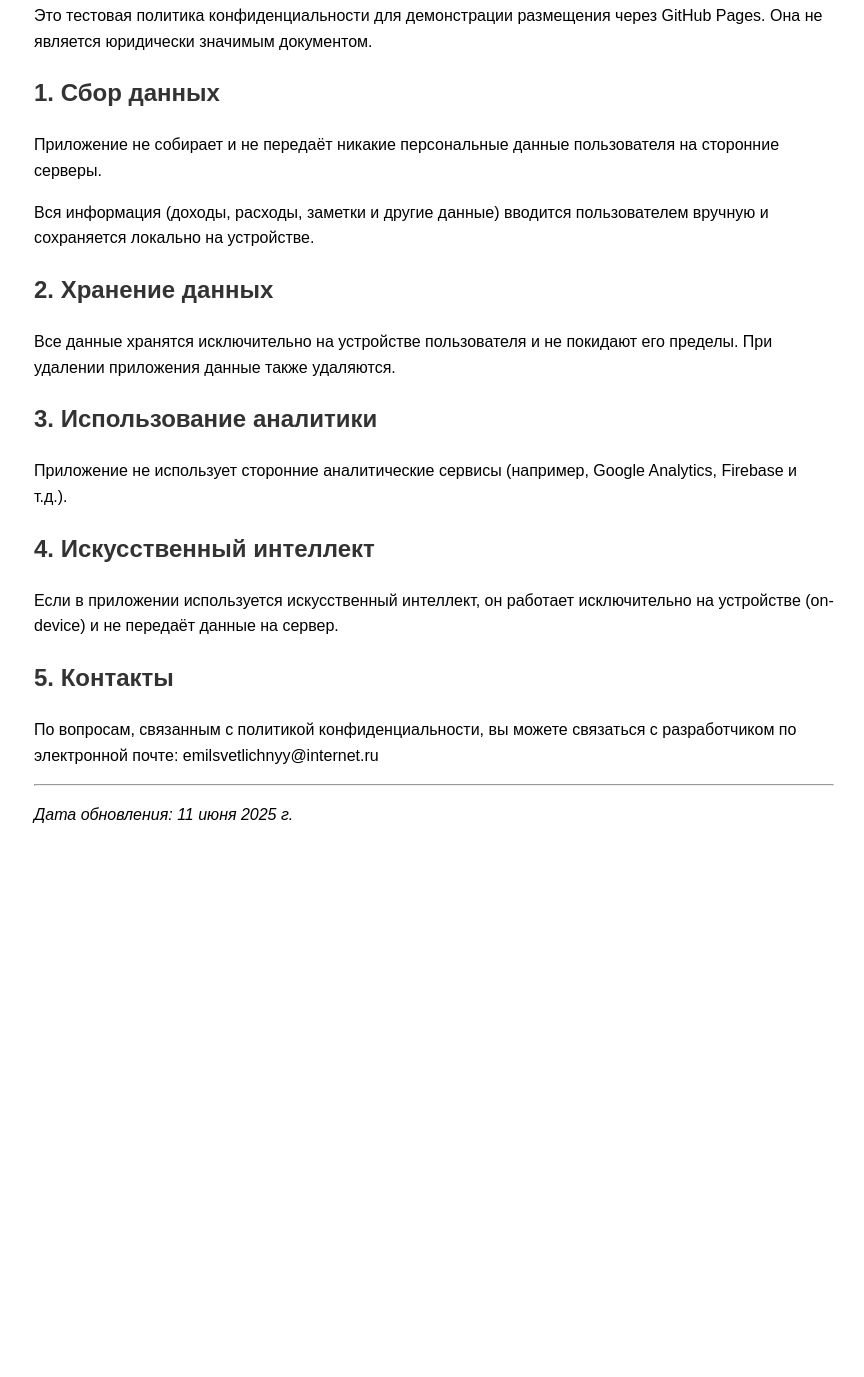
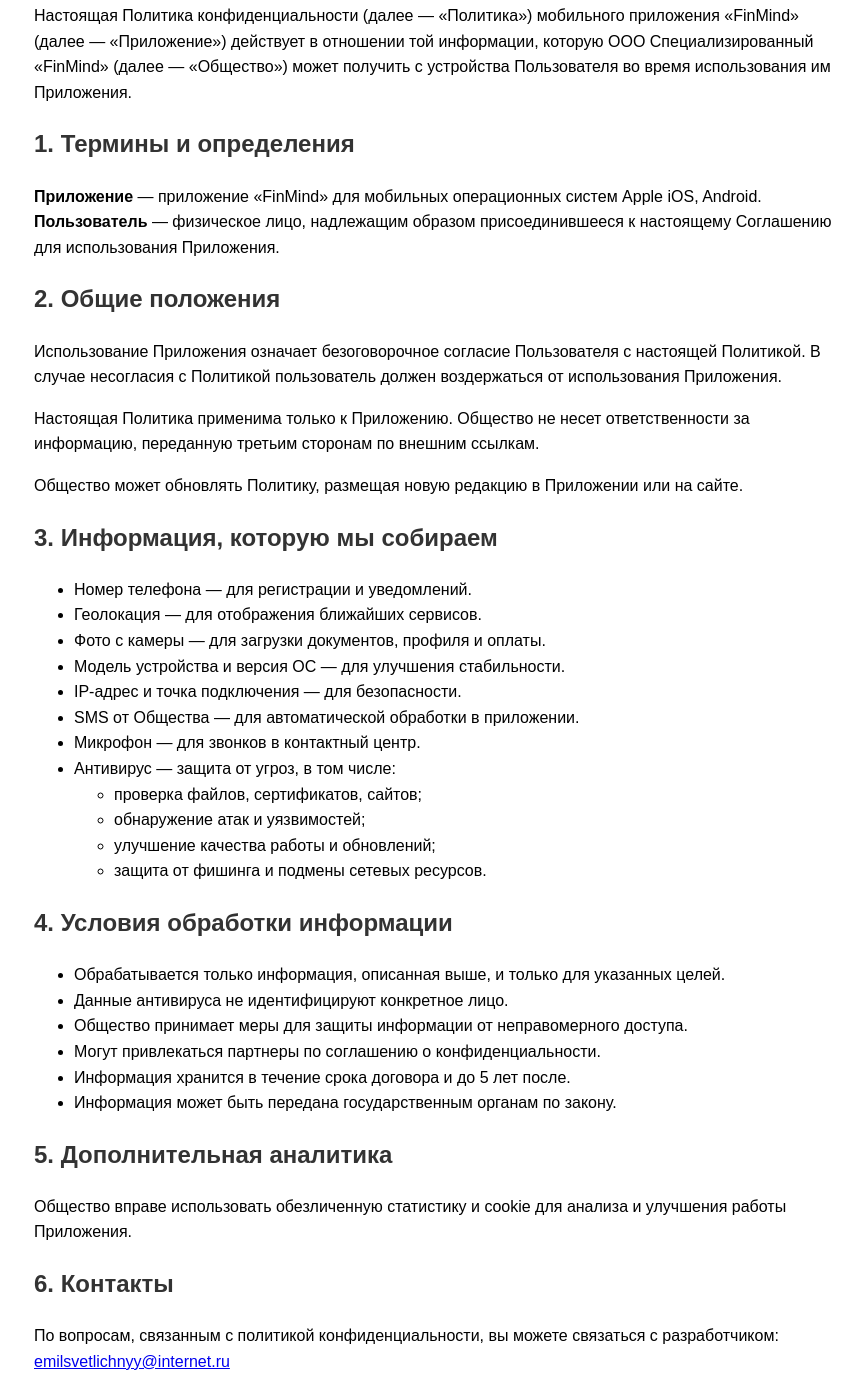
Before and after one commit to finMind-app/privacy-policy, a plain HTML site: page index.html in a window 1280 px wide. Shown: the part 123-1500 px from the top of the page, without its empty margins (206-1070 px from the left). Before the commit the page ends 999 px from the top, so only its background shows below. Drawn offline with Linux system fonts and the light colour scheme.

Commit message:
Update index.html

```diff
--- a/index.html
+++ b/index.html
@@ -2,7 +2,7 @@
 <html lang="ru">
 <head>
   <meta charset="UTF-8">
-  <title>Политика конфиденциальности</title>
+  <title>Политика конфиденциальности — FinMind</title>
   <style>
     body { font-family: sans-serif; max-width: 800px; margin: auto; padding: 2em; line-height: 1.6; }
     h1, h2 { color: #333; }
@@ -10,26 +10,56 @@
 </head>
 <body>
   <h1>Политика конфиденциальности</h1>
+  <p>Настоящая Политика конфиденциальности (далее — «Политика») мобильного приложения «FinMind» (далее — «Приложение») действует в отношении той информации, которую ООО Специализированный «FinMind» (далее — «Общество») может получить с устройства Пользователя во время использования им Приложения.</p>
 
-  <p>Это тестовая политика конфиденциальности для демонстрации размещения через GitHub Pages. Она не является юридически значимым документом.</p>
+  <h2>1. Термины и определения</h2>
+  <p><strong>Приложение</strong> — приложение «FinMind» для мобильных операционных систем Apple iOS, Android.<br>
+     <strong>Пользователь</strong> — физическое лицо, надлежащим образом присоединившееся к настоящему Соглашению для использования Приложения.</p>
 
-  <h2>1. Сбор данных</h2>
-  <p>Приложение не собирает и не передаёт никакие персональные данные пользователя на сторонние серверы.</p>
-  <p>Вся информация (доходы, расходы, заметки и другие данные) вводится пользователем вручную и сохраняется локально на устройстве.</p>
+  <h2>2. Общие положения</h2>
+  <p>Использование Приложения означает безоговорочное согласие Пользователя с настоящей Политикой. В случае несогласия с Политикой пользователь должен воздержаться от использования Приложения.</p>
+  <p>Настоящая Политика применима только к Приложению. Общество не несет ответственности за информацию, переданную третьим сторонам по внешним ссылкам.</p>
+  <p>Общество может обновлять Политику, размещая новую редакцию в Приложении или на сайте.</p>
 
-  <h2>2. Хранение данных</h2>
-  <p>Все данные хранятся исключительно на устройстве пользователя и не покидают его пределы. При удалении приложения данные также удаляются.</p>
+  <h2>3. Информация, которую мы собираем</h2>
+  <ul>
+    <li>Номер телефона — для регистрации и уведомлений.</li>
+    <li>Геолокация — для отображения ближайших сервисов.</li>
+    <li>Фото с камеры — для загрузки документов, профиля и оплаты.</li>
+    <li>Модель устройства и версия ОС — для улучшения стабильности.</li>
+    <li>IP-адрес и точка подключения — для безопасности.</li>
+    <li>SMS от Общества — для автоматической обработки в приложении.</li>
+    <li>Микрофон — для звонков в контактный центр.</li>
+    <li>Антивирус — защита от угроз, в том числе:
+      <ul>
+        <li>проверка файлов, сертификатов, сайтов;</li>
+        <li>обнаружение атак и уязвимостей;</li>
+        <li>улучшение качества работы и обновлений;</li>
+        <li>защита от фишинга и подмены сетевых ресурсов.</li>
+      </ul>
+    </li>
+  </ul>
 
-  <h2>3. Использование аналитики</h2>
-  <p>Приложение не использует сторонние аналитические сервисы (например, Google Analytics, Firebase и т.д.).</p>
+  <h2>4. Условия обработки информации</h2>
+  <ul>
+    <li>Обрабатывается только информация, описанная выше, и только для указанных целей.</li>
+    <li>Данные антивируса не идентифицируют конкретное лицо.</li>
+    <li>Общество принимает меры для защиты информации от неправомерного доступа.</li>
+    <li>Могут привлекаться партнеры по соглашению о конфиденциальности.</li>
+    <li>Информация хранится в течение срока договора и до 5 лет после.</li>
+    <li>Информация может быть передана государственным органам по закону.</li>
+  </ul>
 
-  <h2>4. Искусственный интеллект</h2>
-  <p>Если в приложении используется искусственный интеллект, он работает исключительно на устройстве (on-device) и не передаёт данные на сервер.</p>
+  <h2>5. Дополнительная аналитика</h2>
+  <p>Общество вправе использовать обезличенную статистику и cookie для анализа и улучшения работы Приложения.</p>
 
-  <h2>5. Контакты</h2>
-  <p>По вопросам, связанным с политикой конфиденциальности, вы можете связаться с разработчиком по электронной почте: emilsvetlichnyy@internet.ru</p>
+  <h2>6. Контакты</h2>
+  <p>По вопросам, связанным с политикой конфиденциальности, вы можете связаться с разработчиком:<br>
+    <a href="mailto:emilsvetlichnyy@internet.ru">emilsvetlichnyy@internet.ru</a></p>
 
   <hr>
+</body>
+</html>
   <p><em>Дата обновления: 11 июня 2025 г.</em></p>
 </body>
 </html>
```
